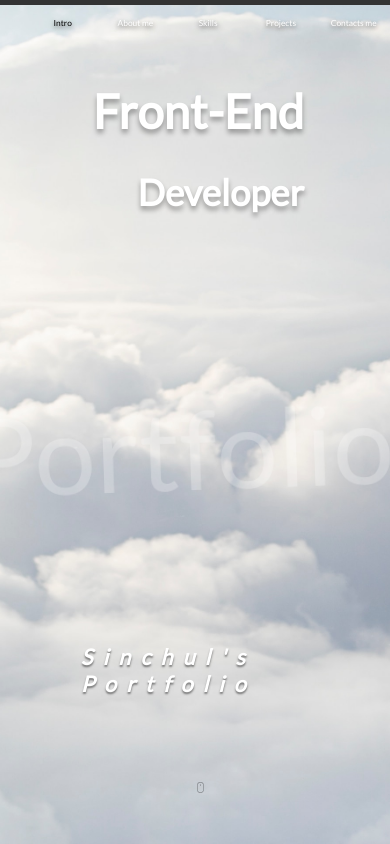
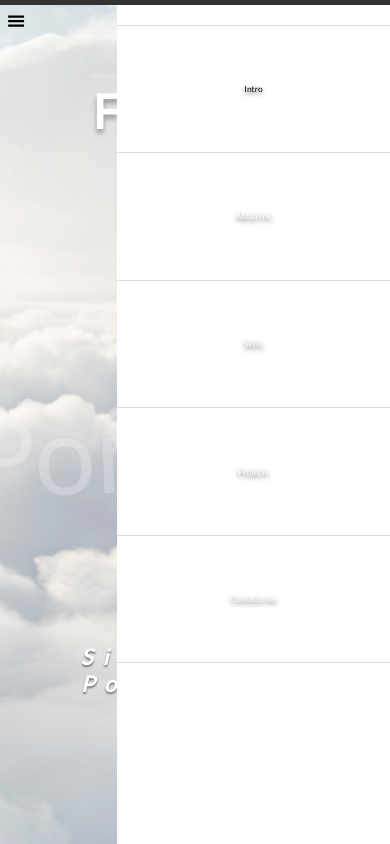
Before and after one commit to sin-still/Portfolio, a React (Create React App) app: page / in a window 390 px wide. Shown: the top 844 px of the page. Built offline with nearby package versions, Linux system fonts and the light colour scheme; a web font is replaced by a local one.

Commit message:
모바일

```diff
--- a/src/App.scss
+++ b/src/App.scss
@@ -38,6 +38,19 @@ body {
 body::-webkit-scrollbar {
    display: none;
 }
+
+
+.deskMenu{display: none !important;}
+.mobileBtn{
+   display: none;
+   border: none;
+   background: none;
+   padding: 2rem;
+   font-size: 5rem;
+}
+
+
+
 
 .container {
    display: flex;
@@ -185,10 +198,10 @@ canvas {
       position: fixed;
       top: 0;
       left: 0;
-      margin-top: 5rem;
+      margin-top: 5px;
 
       .container {
-         height: 7rem;
+         /* height: 7rem; */
          display: flex;
          justify-content: right;
          .logo {
@@ -201,6 +214,76 @@ canvas {
          .nav {
             height: 100%;
             ul {
+               &.mobileMenu{
+                  display: flex;
+                  flex-direction: column;
+                  position: absolute;
+                  top: 0;right: -100%;
+                  width: 70%;
+                  background: #fff;
+                  height: 100vh;
+                  transition: .5s;
+                  padding-top: 5%;
+                  align-items: center;
+                  li{
+                     display: flex;
+                     align-items: center;
+                     border-bottom: 1px solid #ddd;
+                     width: 100%;
+                     height: 15vh;
+                     transition: .5s;
+                     transition-property: background-image;
+                     &:nth-child(1){
+                        border-top: 1px solid #ddd;
+                        &:hover{
+                           background-image: url(../public/img/profile.jpg);
+                           background-repeat: no-repeat;
+                           background-size: cover;
+                           background-position: top;
+                        }
+                     }
+                     &:nth-child(2){
+
+                        &:hover{
+                           background-image: url(../public/img/profile.jpg);
+                           background-repeat: no-repeat;
+                           background-size: cover;
+                           background-position-y: 20%;
+                        }
+                     }
+                     &:nth-child(3){
+
+                        &:hover{
+                           background-image: url(../public/img/profile.jpg);
+                           background-repeat: no-repeat;
+                           background-size: cover;
+                           background-position-y: 30%;
+                        }
+                     }
+                     &:nth-child(4){
+
+                        &:hover{
+                           background-image: url(../public/img/profile.jpg);
+                           background-repeat: no-repeat;
+                           background-size: cover;
+                           background-position-y: 40%;
+                        }
+                     }
+                     &:nth-child(5){
+
+                        &:hover{
+                           background-image: url(../public/img/profile.jpg);
+                           background-repeat: no-repeat;
+                           background-size: cover;
+                           background-position-y: 50%;
+                        }
+                     }
+
+                  }
+               }
+               &.mobileMenuSyle{
+                  right: 0;
+               }
                display: flex;
                height: 100%;
                justify-content: right;
@@ -235,6 +318,7 @@ canvas {
                   }
                }
             }
+
          }
       }
    }
@@ -519,7 +603,6 @@ canvas {
          position: fixed;
          top: 0;
          left: 0;
-         margin-top: 5rem;
 
          .container {
             height: 7rem;
@@ -836,8 +919,22 @@ canvas {
 }
 @media screen and (max-width: 740px) {
    .app {
+      .mobileBtn{display: block;position: absolute;left: 0;}
+      .mobileMenu{display: block;}
       font-family: "Lato", sans-serif;
+      .sectionTitle {
+         z-index: 46;
+         color: #fff;
+         letter-spacing: 5px;
+         font-weight: normal;
+         font-size: 5rem;
+         height: 5rem;
+         position: absolute;
+         top: 5rem;
 
+         margin-top: 9rem;
+         display: inline-block;
+      }
       .s-container {
          height: 70%;
          margin: auto;
@@ -850,7 +947,6 @@ canvas {
          position: fixed;
          top: 0;
          left: 0;
-         margin-top: 5rem;
 
          .container {
             height: 7rem;
@@ -999,19 +1095,7 @@ canvas {
             height: 85%;
             flex-direction: column;
             justify-content: start;
-            .sectionTitle {
-               z-index: 46;
-               color: #fff;
-               letter-spacing: 5px;
-               font-weight: normal;
-               font-size: 4rem;
-               height: 5rem;
-               position: absolute;
-               top: 5rem;
 
-               margin-top: 9rem;
-               display: inline-block;
-            }
             .aboutArea {
                width: 100%;
                height: 100%;
--- a/src/component/Header.jsx
+++ b/src/component/Header.jsx
@@ -1,16 +1,26 @@
-import React from 'react';
+import { GiHamburgerMenu } from "react-icons/gi";
+import React, { useState } from 'react';
 import { NavLink } from 'react-router-dom';
 import { Link } from 'react-scroll';
 
 // html, css, scss, javascript, jquery, react, typescript, next.js, redux, axios,
 // 1.
 const Header = () => {
+   const [ toggle, setToggle ] = useState(false);
    return (
       <div className='header'>
          <div className='container'>
             {/* <h1 className='logo'></h1> */}
             <div className='nav'>
-               <ul className='nav-list'>
+               <ul className='nav-list deskMenu'>
+                  <li><Link activeClass="MenuActive" to='section1' spy={true} smooth={true}>Intro</Link></li>
+                  <li><Link activeClass="MenuActive" to='section2' spy={true} smooth={true}>About me</Link></li>
+                  <li><Link activeClass="MenuActiveR" to='section3' spy={true} smooth={true}>Skills</Link></li>
+                  <li><Link activeClass="MenuActiveB" to='section4' spy={true} smooth={true}>Projects</Link></li>
+                  <li><Link activeClass="MenuActive" to='section5' spy={true} smooth={true}>Contacts me</Link></li>
+               </ul>
+               <button className='mobileBtn' onClick={()=>{setToggle(!toggle)}}><GiHamburgerMenu /></button>
+               <ul className={`nav-list mobileMenu ${toggle? "":"mobileMenuSyle"}`}>
                   <li><Link activeClass="MenuActive" to='section1' spy={true} smooth={true}>Intro</Link></li>
                   <li><Link activeClass="MenuActive" to='section2' spy={true} smooth={true}>About me</Link></li>
                   <li><Link activeClass="MenuActiveR" to='section3' spy={true} smooth={true}>Skills</Link></li>
--- a/src/component/ProjectSwiper.scss
+++ b/src/component/ProjectSwiper.scss
@@ -13,7 +13,7 @@
 .mySwiper{
    font-family: 'omyu_pretty';
    position: relative;
-   z-index: 50;
+   z-index: 48;
    width: 100%;
    height: 100%;
 
```
